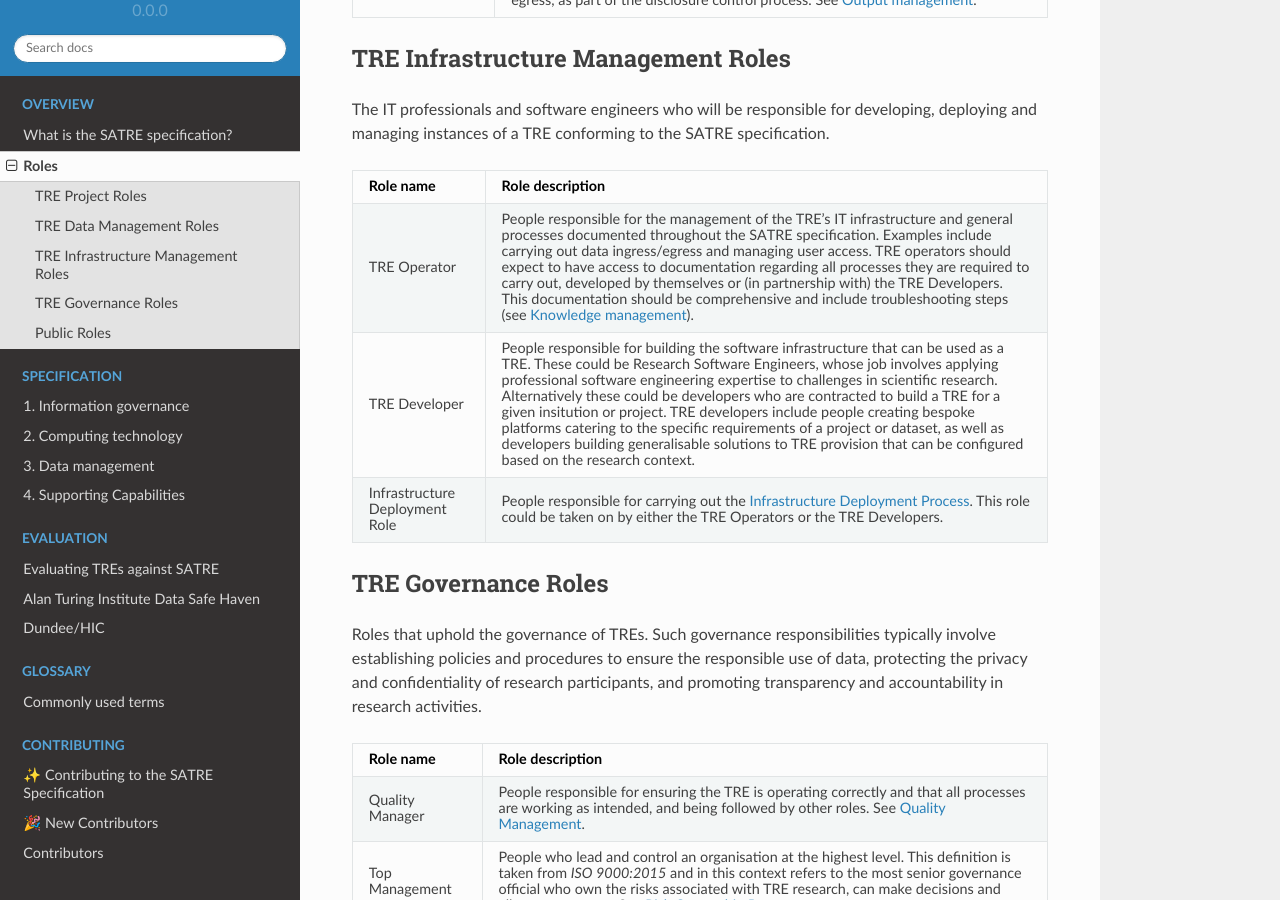
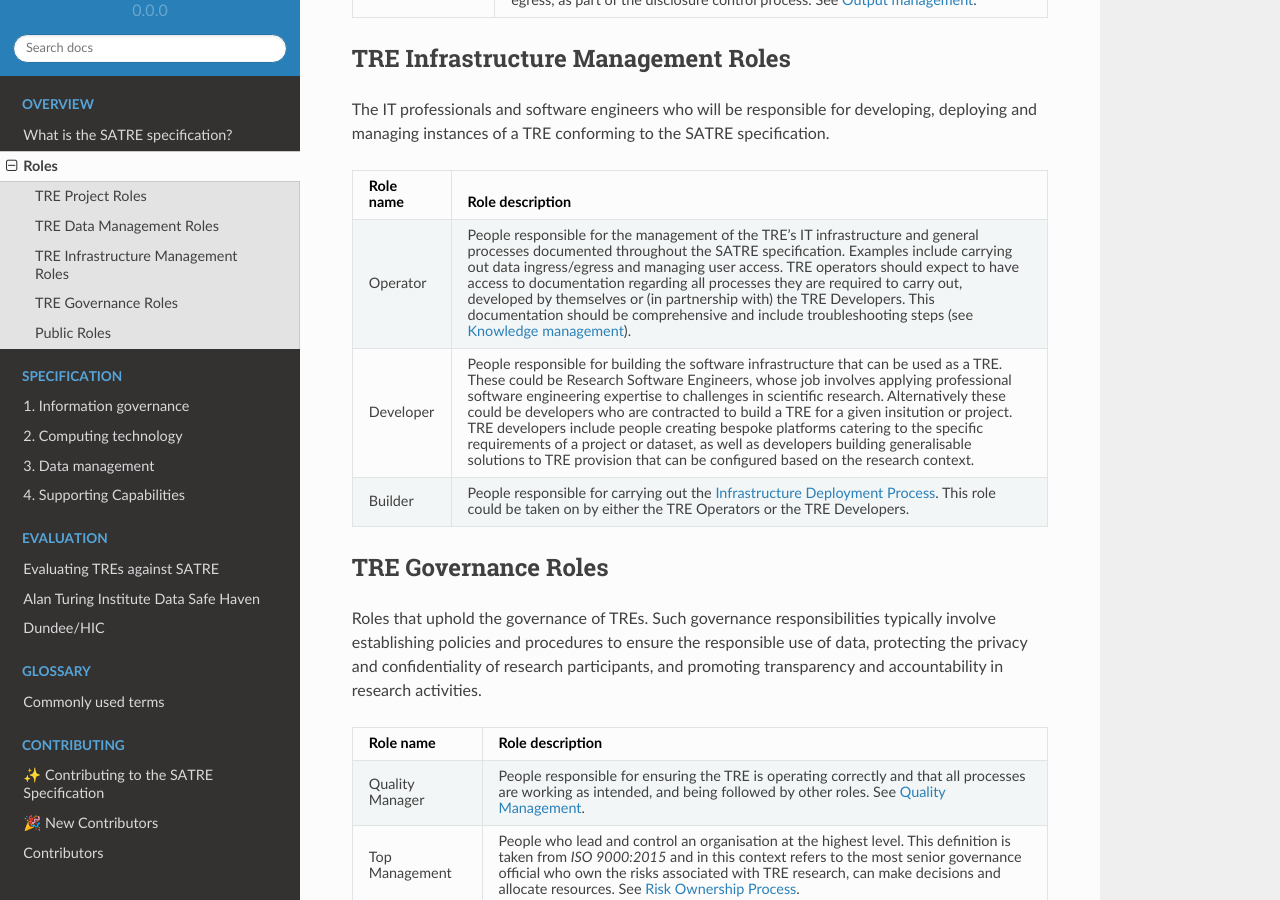
Before and after one commit to sa-tre/satre-specification, a Sphinx documentation site: the page built from docs/source/roles.md, in a window 1280 px wide and 900 px high, scrolled down 1082 px. Built offline with Sphinx 7.4.7 and the Read the Docs theme 2.0.0, drawn with Linux system fonts in a browser that asks for light colours.

Commit message:
simplify infra role names

````diff
--- a/docs/source/roles.md
+++ b/docs/source/roles.md
@@ -63,11 +63,11 @@ The IT professionals and software engineers who will be responsible for developi
 
 * - Role name
   - Role description
-* - TRE Operator
+* - Operator
   - People responsible for the management of the TRE's IT infrastructure and general processes documented throughout the SATRE specification. Examples include carrying out data ingress/egress and managing user access. TRE operators should expect to have access to documentation regarding all processes they are required to carry out, developed by themselves or (in partnership with) the TRE Developers. This documentation should be comprehensive and include troubleshooting steps (see {ref}`knowledge_management`).
-* - TRE Developer
+* - Developer
   - People responsible for building the software infrastructure that can be used as a TRE. These could be Research Software Engineers, whose job involves applying professional software engineering expertise to challenges in scientific research. Alternatively these could be developers who are contracted to build a TRE for a given insitution or project. TRE developers include people creating bespoke platforms catering to the specific requirements of a project or dataset, as well as developers building generalisable solutions to TRE provision that can be configured based on the research context.
-* - Infrastructure Deployment Role
+* - Builder
   - People responsible for carrying out the {ref}`infrastructure_deployment_process`. This role could be taken on by either the TRE Operators or the TRE Developers.
 ```
 
````
Also changed, not shown: docs/source/pillars/computing_technology.md (+1 -1 lines).
